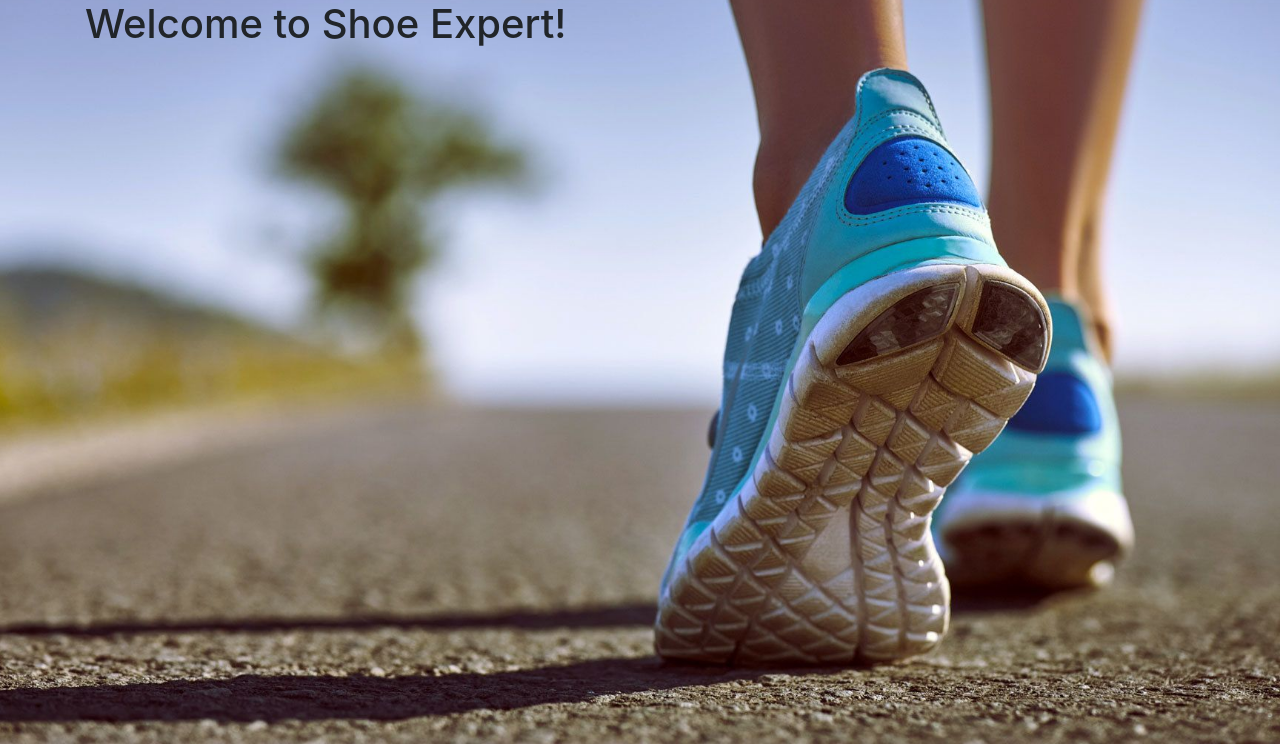
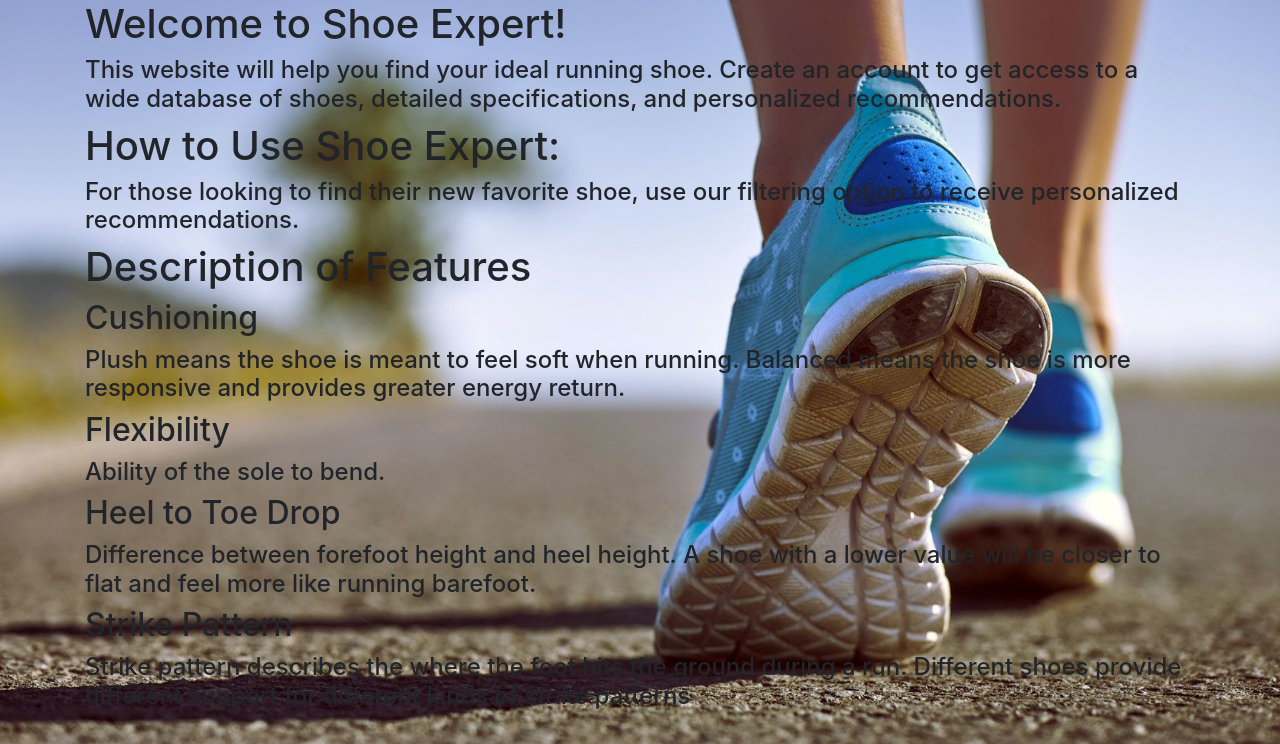
Before and after one commit to ChicoState/Shoe-Expert, a Django app: page /about/ in a window 1280 px wide. Shown: the part 56-800 px from the top of the page. Run offline with Django 4.2, Linux system fonts and the light colour scheme; the visitor is signed in with stand-in values (Sample User, id 1); some libraries are stand-ins or nearby versions.

Commit message:
Added descriptions of features to the about page

```diff
--- a/data/ShoeExpert/templates/app1/about.html
+++ b/data/ShoeExpert/templates/app1/about.html
@@ -4,7 +4,19 @@
 
 <body>
 	<div class="container">
-		<h1> Welcome to Shoe Expert! </h1>
+        <h1>Welcome to Shoe Expert!</h1>
+	<h4>This website will help you find your ideal running shoe. Create an account to get access to a wide database of shoes, detailed specifications, and personalized recommendations.</h4>
+	<h1>How to Use Shoe Expert:</h1>
+	<h4>For those looking to find their new favorite shoe, use our filtering option to receive personalized recommendations.</h4>
+	<h1>Description of Features</h1>
+	<h2>Cushioning</h2>
+	<h4>Plush means the shoe is meant to feel soft when running. Balanced means the shoe is more responsive and provides greater energy return.</h4>
+	<h2>Flexibility</h2>
+	<h4>Ability of the sole to bend.</h4>
+	<h2>Heel to Toe Drop</h2>
+	<h4>Difference between forefoot height and heel height. A shoe with a lower value will be closer to flat and feel more like running barefoot.</h4>
+	<h2>Strike Pattern</h2>
+	<h4>Strike pattern describes the where the foot hits the ground during a run. Different shoes provide different support for different kinds of strike patterns</h4>
 	</div>
 </body>
 
```
